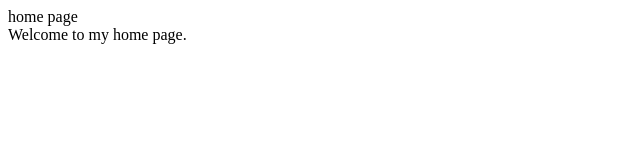
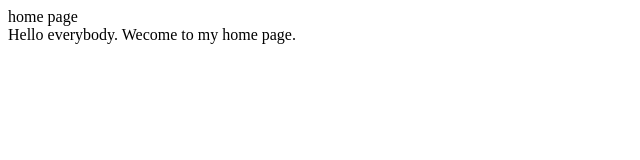
Before and after one commit to Tuijamari/deployment-example, a plain HTML site: page index.html in a window 1280 px wide. Shown: the whole page, without its empty margins (0-640 px from the left). Drawn offline with Linux system fonts and the light colour scheme.

Commit message:
create to home page

```diff
--- a/index.html
+++ b/index.html
@@ -1,2 +1,3 @@
 <head>home page</head>
-<main>Welcome to my home page.</main>
+<main>Hello everybody.
+    Wecome to my home page.</main>
```
